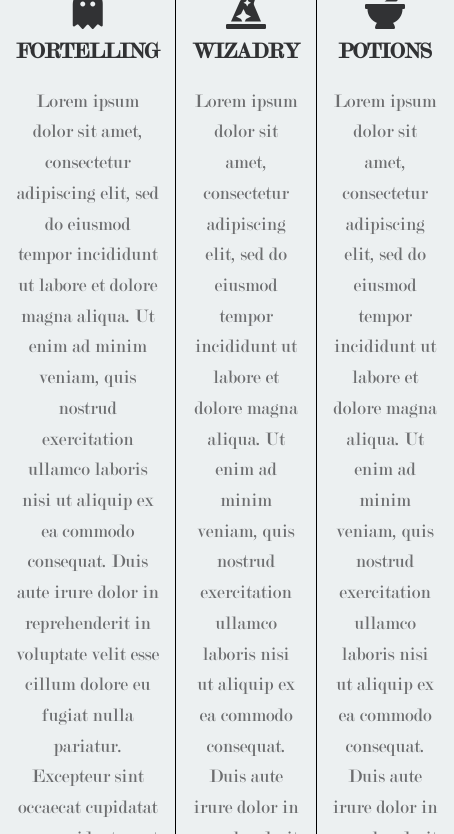
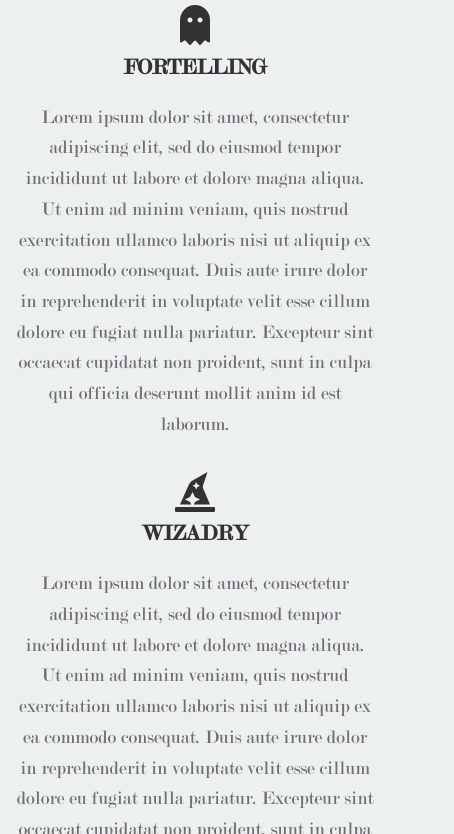
Before and after one commit to ypablo/School-of-Magic, a website: page index.html in a window 390 px wide. Shown: the part 395-1229 px from the top of the page, 454 px wide, since content can reach past the window. Drawn offline with nearby package versions, Linux system fonts and the light colour scheme.

Commit message:
Add mobile version

```diff
--- a/style/style.css
+++ b/style/style.css
@@ -269,7 +269,7 @@ html {
   opacity: 0;
 }
 
-/* Notalble alumni */
+/* Notable alumni */
 .team {
   display: flex;
   flex-direction: column;
@@ -527,8 +527,6 @@ html {
 }
 
 
-
-
 @media (max-width: 1220px) {
   .gallery1,.gallery2 {
     max-width: 950px;
@@ -548,9 +546,6 @@ html {
   .ranking h1 {
     width: 175px;
   }
-  /*.member p {
-
-  }*/
   /*footer*/
   [class*="fab fa-"] {
     font-size: 2.5rem;
@@ -593,6 +588,18 @@ html {
     top: 0;
     left: 0;
   }
+  /*benefits*/
+  .benefits {
+    display: flex;
+    flex-direction: column;
+    margin-left: auto;
+    margin-right: auto;
+    margin-top: 4rem;
+  }
+  .col-4:nth-child(2) {
+    border: 0;
+  }
+
   /*gallery*/
   .gallery1,.gallery2 {
     max-width: 950px;
@@ -631,6 +638,10 @@ html {
 }
 
 @media (max-width: 800px) {
+  /*nav bar*/
+  .nav_links {
+    display: none;
+  }
   /*ranking*/
   .rankings_title {
     margin:0;
```
